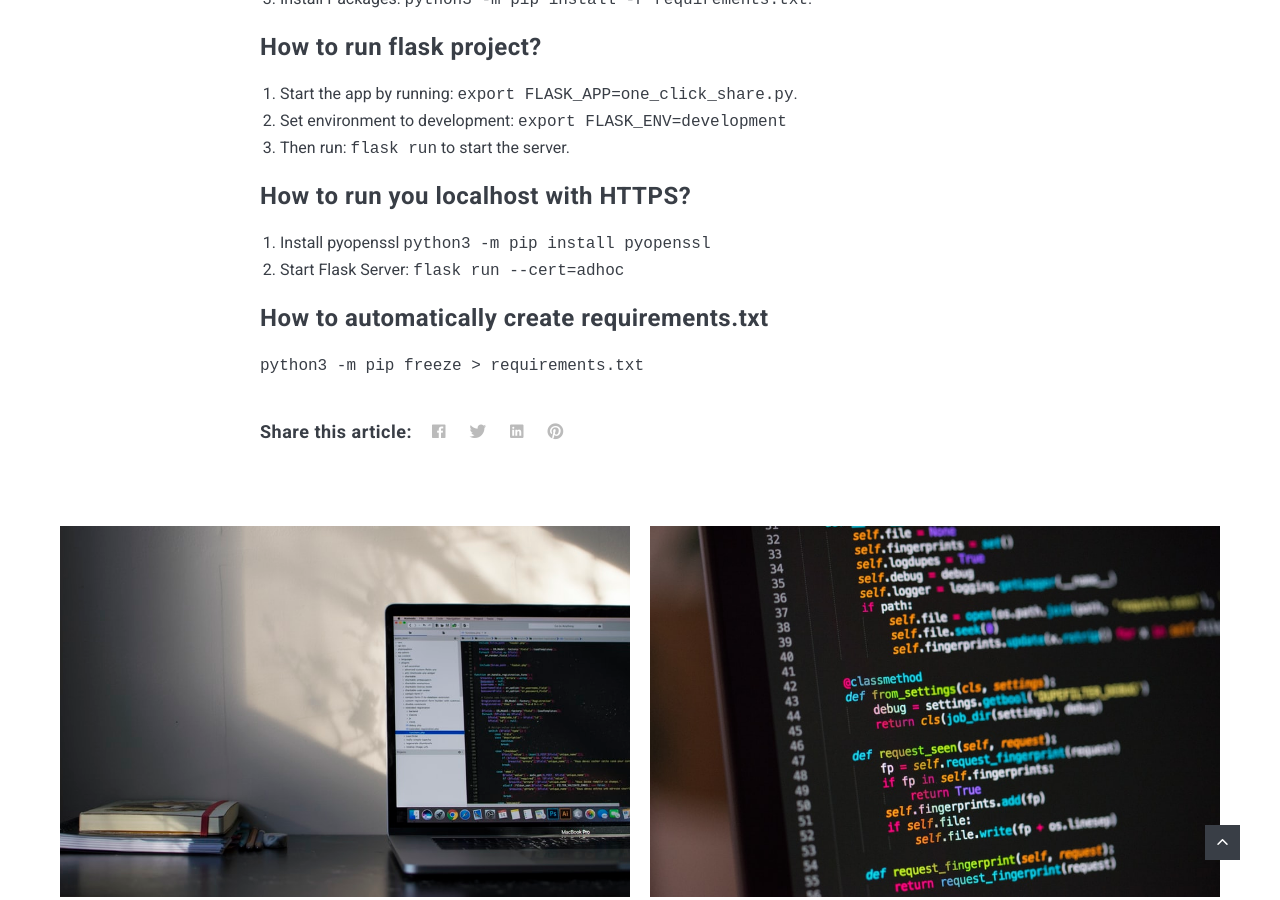
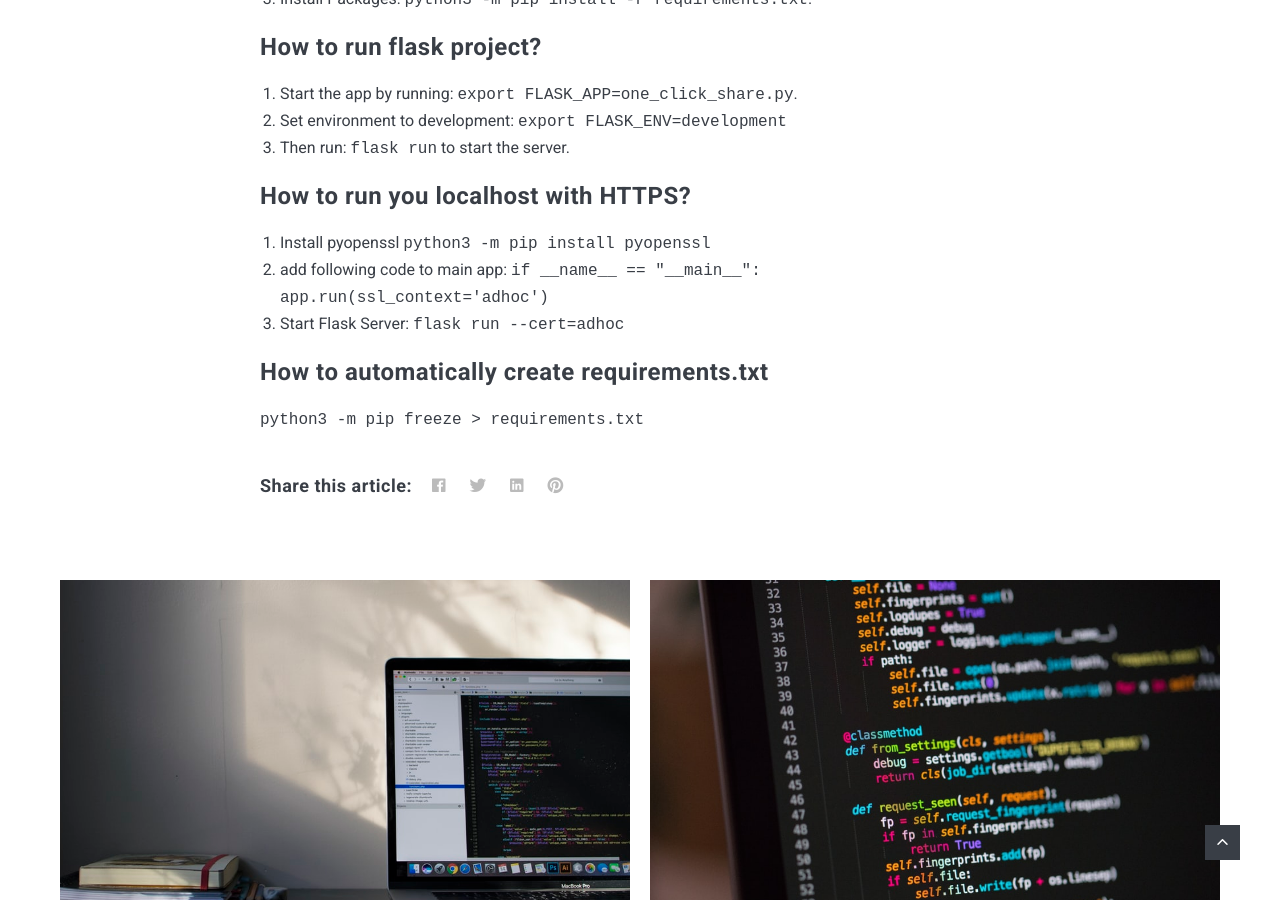
Before and after one commit to XiangXu/ywjxx, a Jekyll site: the page built from _posts/2020-12-28-Python-Commands.markdown, in a window 1280 px wide and 900 px high, scrolled down 1239 px. Built offline with Jekyll 4.4.1, drawn with Linux system fonts in a browser that asks for light colours; nearby versions of some CDN libraries; comment, search, counter and statistics services are not loaded.

Commit message:
update python

```diff
--- a/_posts/2020-12-28-Python-Commands.markdown
+++ b/_posts/2020-12-28-Python-Commands.markdown
@@ -21,7 +21,8 @@ tags:   [Fundation, Python]
 ### How to run you localhost with HTTPS?
 
 1. Install pyopenssl `python3 -m pip install pyopenssl`
-2. Start Flask Server: `flask run --cert=adhoc`
+2. add following code to main app: `if __name__ == "__main__": app.run(ssl_context='adhoc')`
+3. Start Flask Server: `flask run --cert=adhoc`
 
 ### How to automatically create requirements.txt
 
```
